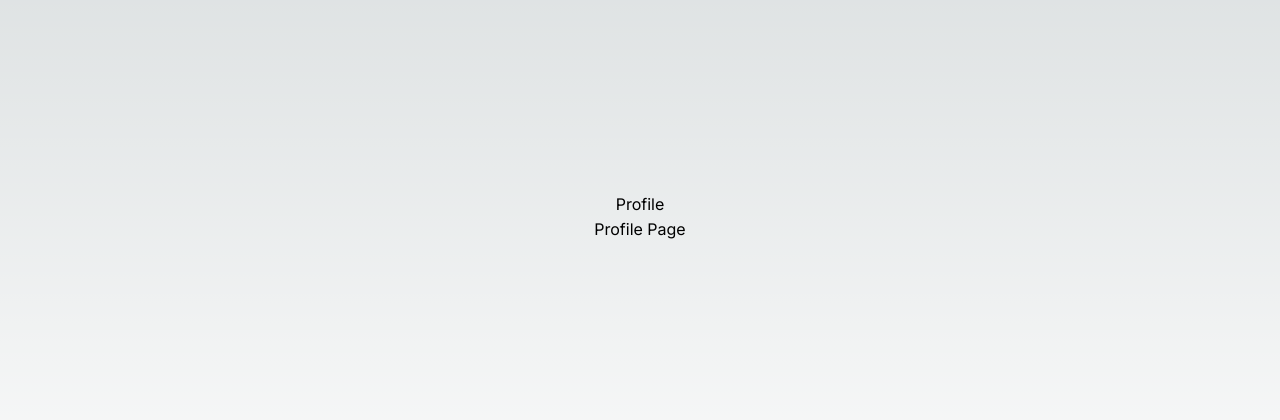
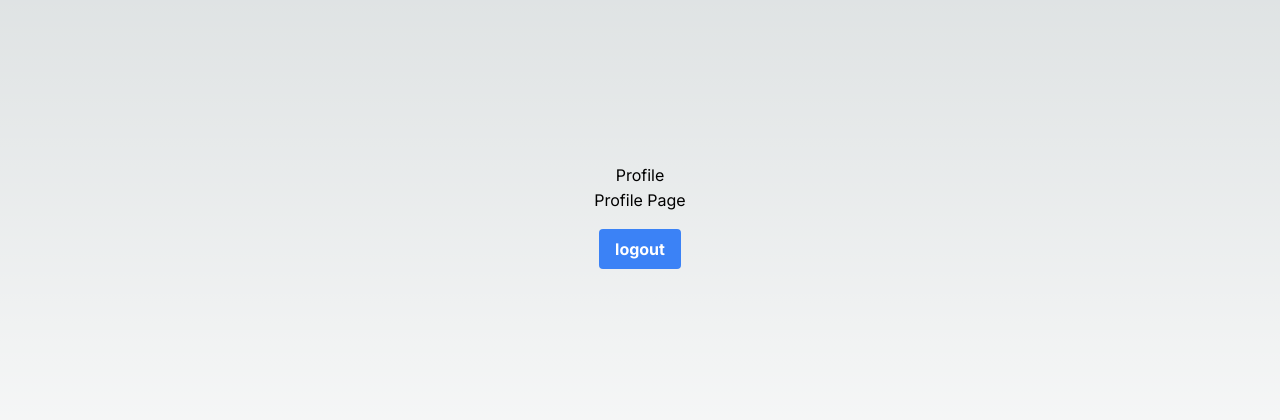
Before and after one commit to hiferli/nextjs-starter, a Next.js app: page /profile in a window 1280 px wide. Shown: the part 184-604 px from the top of the page. Built offline with nearby package versions, Linux system fonts and the light colour scheme.

Commit message:
Creating Logout

```diff
--- /dev/null
+++ b/src/app/api/users/logout/route.ts
@@ -0,0 +1,21 @@
+import { NextResponse } from 'next/server'
+
+export async function GET() {
+    try {
+        const response = await NextResponse.json(
+            {
+                message: "Logout",
+                success: true,
+            }
+        )
+
+        response.cookies.set("token" , "" , {
+            httpOnly: true,
+            expires: new Date(0)
+        });
+
+        return response;
+    } catch (error: any) {
+        return NextResponse.json({error: error.message} , {status: 500})
+    }
+}
--- a/src/app/profile/page.tsx
+++ b/src/app/profile/page.tsx
@@ -1,9 +1,33 @@
+'use client'
+
+import axios from 'axios'
+import Link from 'next/link'
+import { useRouter } from 'next/navigation'
+import { toast } from 'react-hot-toast'
+
+
 export default function ProfilePage () {
+    const router = useRouter();
+
+    const logout = async () => {
+        try {
+            const response = await axios.get('/api/users/logout');
+            toast.success('Logout Successful');
+            router.push('/login');
+        } catch (error: any) {
+            console.log(error.message)
+            toast.error('Error: ' , error.message);
+        }
+    }
+
     return (
         <div className="flex flex-col items-center justify-center min-h-screen py-2">
             <h1>Profile</h1>
             <hr />
             <p>Profile Page</p>
+
+            <hr />
+            <button onClick={logout} className="bg-blue-500 hover:bg-blue-700 text-white font-bold py-2 px-4 rounded mt-4">logout</button>
         </div>
     )
 }
```
